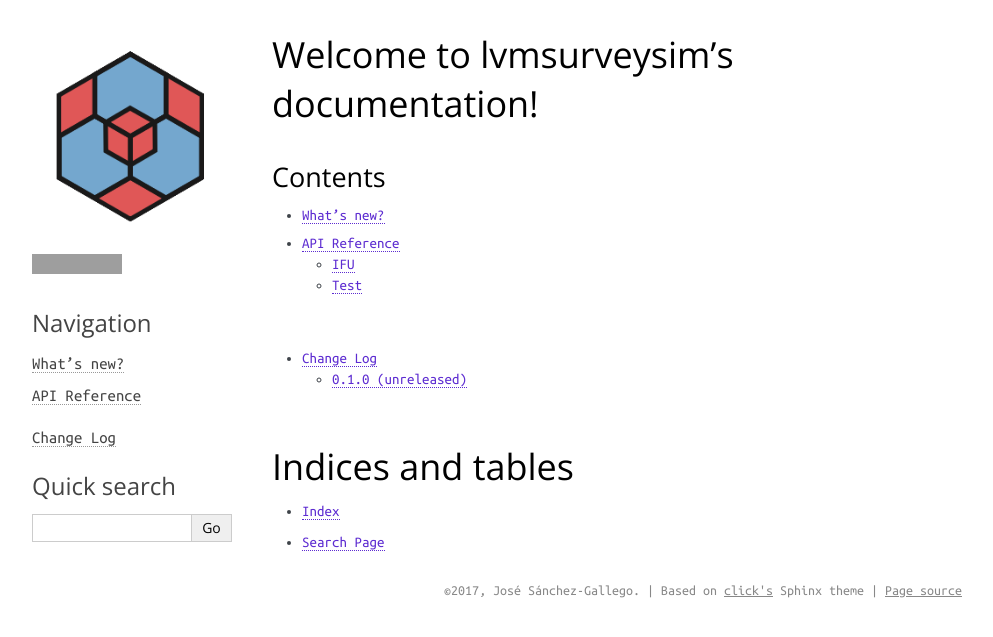
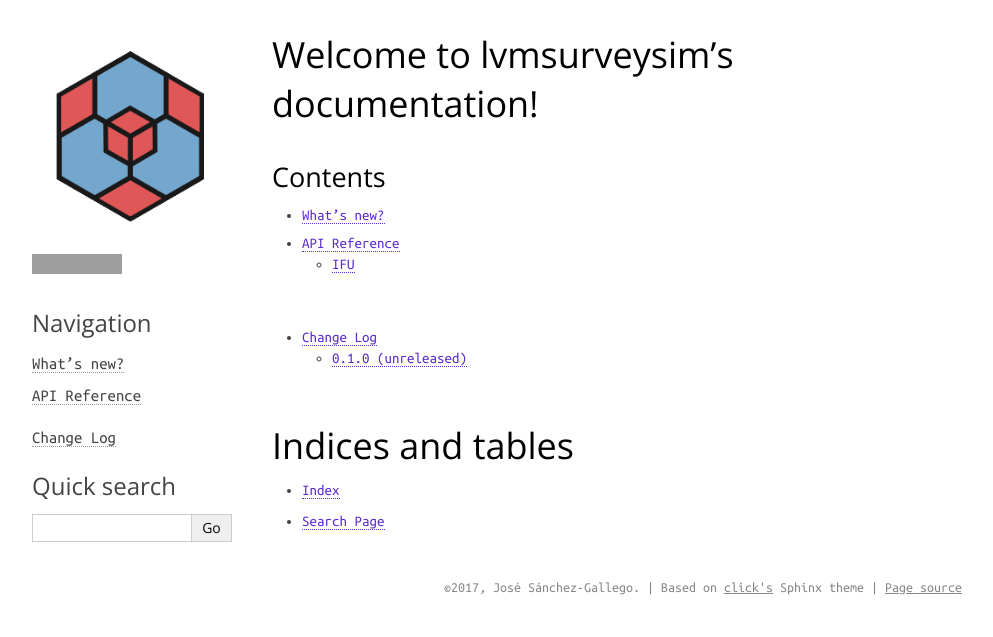
Before and after one commit to sdss/lvmsurveysim, a Sphinx documentation site: the page built from docs/sphinx/index.rst, in a window 1280 px wide, cut to the strip 0-637 px from the top of the page. Shown: the whole strip, without its empty margins (148-1141 px from the left). Built offline with Sphinx 7.4.7, drawn with Linux system fonts in a browser that asks for light colours; grey boxes are pictures that could not be loaded.

```diff
--- a/docs/sphinx/conf.py
+++ b/docs/sphinx/conf.py
@@ -110,6 +110,7 @@ intersphinx_mapping = {'python': ('https://docs.python.org/3.6', None),
                        'astropy': ('http://docs.astropy.org/en/latest', None),
                        'numpy': ('http://docs.scipy.org/doc/numpy/', None)}
 
+autodoc_mock_imports = ['_tkinter']
 autodoc_member_order = 'groupwise'
 modindex_common_prefix = ['lvmsurveysim.']
 
--- a/docs/sphinx/reference.rst
+++ b/docs/sphinx/reference.rst
@@ -11,6 +11,3 @@ IFU
     :members: IFU, SubIFU, MonolithicIFU, AbuttableTriangleIFU
     :show-inheritance:
     :undoc-members:
-
-Test
-----
```
